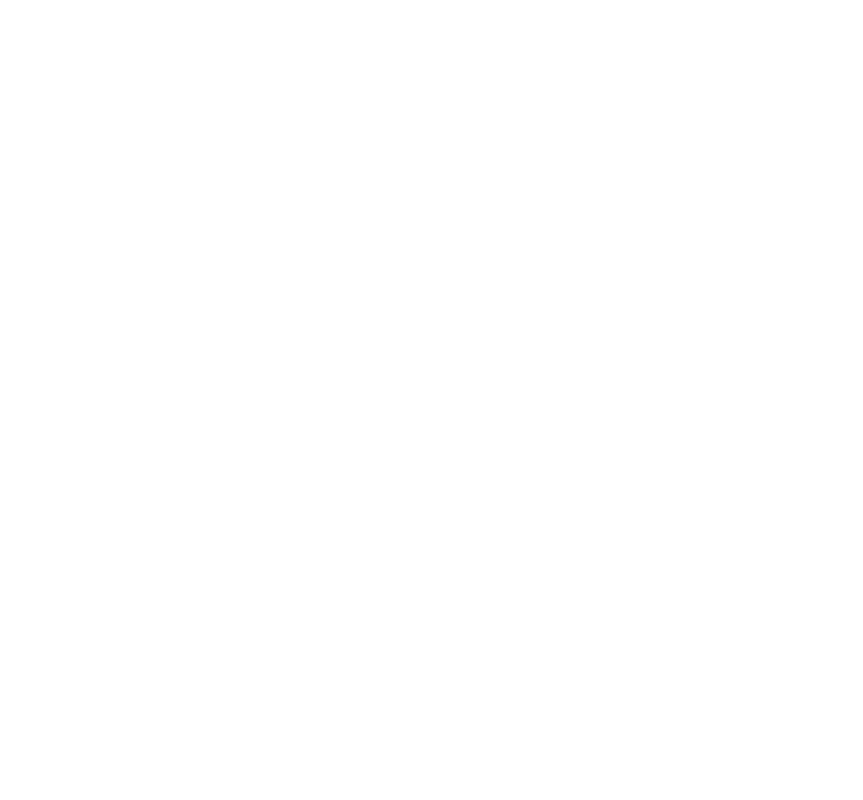
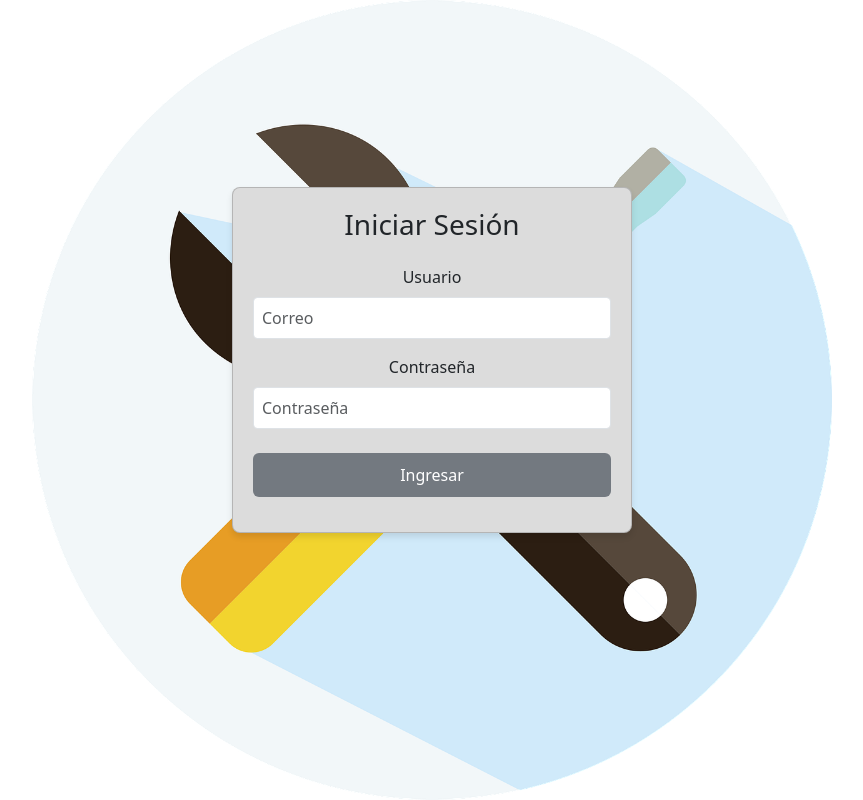
Before and after one commit to jeffersonlizarazu07/CRUD, a React (Vite) app: page /login in a window 1280 px wide. Before the commit this address had no page. Shown: the whole page, without its empty margins (207-1070 px from the left). Built offline with nearby package versions, Linux system fonts and the light colour scheme.

Commit message:
Rutas funcionando de manera correcta en los diferentes modulos que componen el proyecto

```diff
--- a/src/main.jsx
+++ b/src/main.jsx
@@ -18,7 +18,7 @@
     <Router>
       <Routes>
         <Route path="/" element={<Registrer />}/>
-        <Route path="/" element={<Login />} />
+        <Route path="/login" element={<Login />} />
         <Route path="Dashboard" element={<Dashboard />} />
       </Routes>
     </Router>
```
